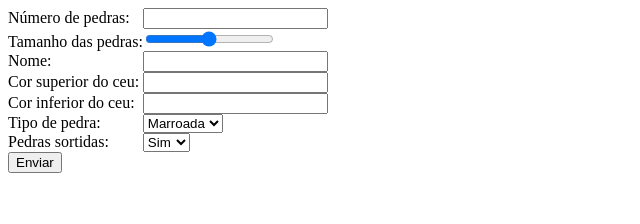
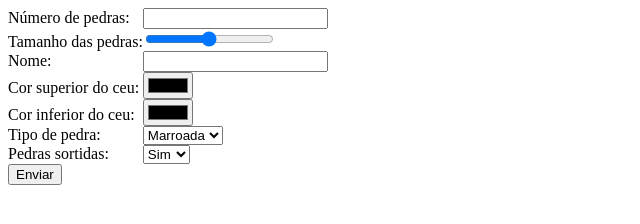
Before and after one commit to analuizatrz/cefet-web-terrivel, a plain HTML site: page index.html in a window 1280 px wide. Shown: the whole page, without its empty margins (0-640 px from the left). Drawn offline with Linux system fonts and the light colour scheme.

Commit message:
Modify color inputs, print results

```diff
--- a/index.html
+++ b/index.html
@@ -12,7 +12,7 @@
 		</div>
 		<div class="form-row">
 			<label class="form-col">Tamanho das pedras: </label>
-			<input class="form-col" name="tam_pedras" type="range" min="0" max="3" step="0.001">
+			<input class="form-col" name="tam_pedras" type="range" min="0" max="3" step="0.5">
 		</div>
 		<div class="form-row">
 			<label class="form-col">Nome: </label>
@@ -20,11 +20,11 @@
 		</div>
 		<div class="form-row">
 			<label class="form-col">Cor superior do ceu: </label>
-			<input class="form-col" name="CorCeu1">
+			<input class="form-col" name="CorCeu1" type="color">
 		</div>
 		<div class="form-row">
 			<label class="form-col">Cor inferior do ceu: </label>
-			<input class="form-col" name="CorCeu2">
+			<input class="form-col" name="CorCeu2" type="color">
 		</div>
 		<div class="form-row">
 			<label class="form-col" for="tipo_pedras">Tipo de pedra: </label>
```
Also changed, not shown: formulario.png (added), terrivel-get.png (added), terrivel-post.png (added).
